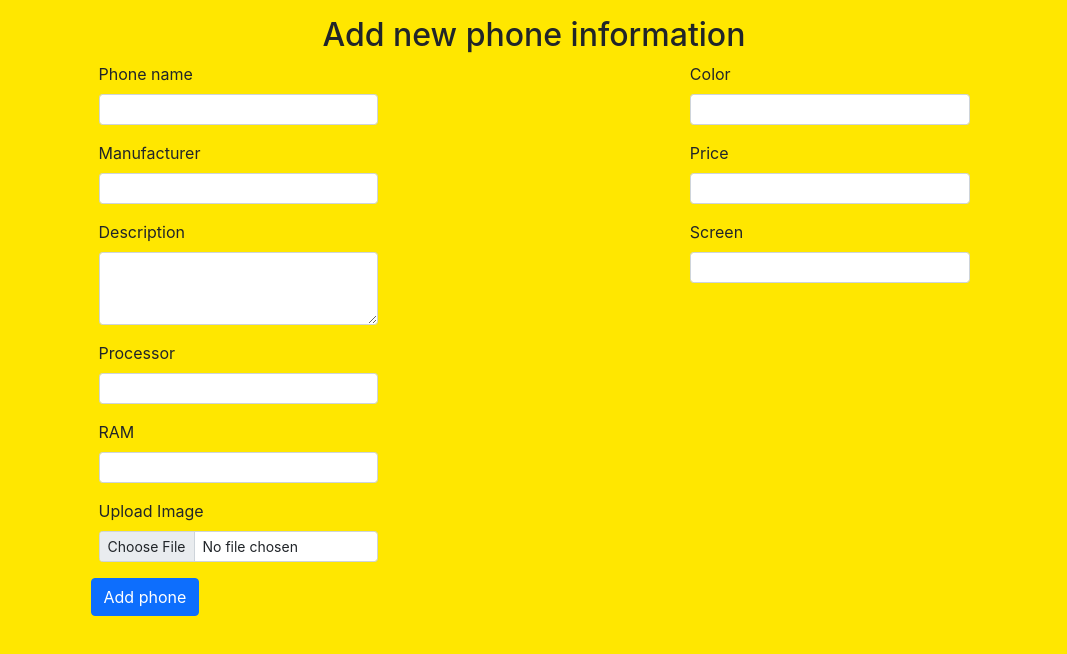
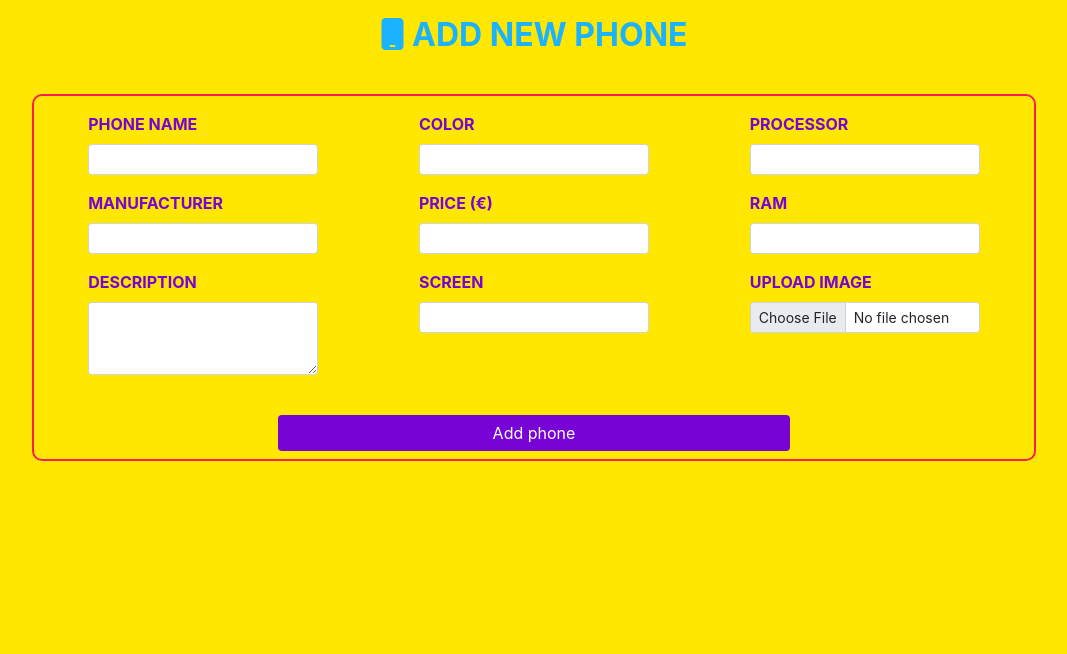
Before and after one commit to acalvom/phone-catalog-react, a React (Create React App) app: page /add in a window 1280 px wide. Shown: the top 654 px of the page, without its empty margins (106-1173 px from the left). Built offline with nearby package versions, Linux system fonts and the light colour scheme.

Commit message:
Refactor code & Improve styles in the form #8

```diff
--- /dev/null
+++ b/src/components/PhoneAdd.css
@@ -0,0 +1,37 @@
+.phone-add-title {
+    color: #1bb3ff;
+    text-align: center;
+    font-weight: bold;
+    font-size: 2em;
+    text-transform: uppercase;
+}
+
+.phone-add-form {
+    margin: 2em 0;
+    border: 2px solid #FC1D55;
+    border-radius: 10px;
+    width: 90%;
+}
+
+.phone-add-form button {
+    background-color: #7703d6;
+    border: none;
+    width: 50%;
+    color: white;
+}
+
+.phone-add-group {
+    width: 75%;
+    margin: 0 auto 1em;
+}
+
+.phone-add-group label {
+    color: #7703d6;
+    text-transform: uppercase;
+    font-weight: bold;
+}
+
+.phone-add-group span {
+    color: #ef2d56;
+    font-size: smaller;
+}
--- a/src/components/PhoneAdd.jsx
+++ b/src/components/PhoneAdd.jsx
@@ -1,6 +1,7 @@
 import React from 'react';
 import {Col, Container, Row} from "react-bootstrap";
 import {useForm} from "react-hook-form";
+import './PhoneAdd.css';
 
 const PhoneAdd = () => {
     const {register, handleSubmit, formState: {errors}} = useForm();
@@ -8,74 +9,72 @@ const PhoneAdd = () => {
 
     return (
         <Container className="d-flex flex-wrap flex-column my-3 mx-auto align-content-center">
-            <h2 className="text-center">Add new phone information</h2>
-            <form onSubmit={handleSubmit(onSubmit)}>
-                <Row className="justify-content-between">
-                    <Col sm={10} md={4} className="mx-2">
-                        <div className="mb-3">
+            <h2 className="phone-add-title"><i className="fa-solid fa-mobile"/> Add new phone</h2>
+            <form onSubmit={handleSubmit(onSubmit)} className="phone-add-form">
+                <Row className="justify-content-between p-3">
+                    <Col sm={10} md={4}>
+                        <div className="phone-add-group">
                             <label htmlFor="phoneName" className="form-label">Phone name</label>
                             <input type="text" className="form-control form-control-sm" id="phoneName"
                                    {...register("phoneName", {required: true})}/>
-                            {errors.phoneName && "Phone name is required"}
+                            {errors.phoneName && <span>Phone name is required</span>}
                         </div>
-                        <div className="mb-3">
+                        <div className="phone-add-group">
                             <label htmlFor="phoneManufacturer" className="form-label">Manufacturer</label>
                             <input type="text" className="form-control form-control-sm" id="phoneManufacturer"
                                    {...register("phoneManufacturer", {required: true})}/>
-                            {errors.manufacturer && "Phone manufacturer is required"}
+                            {errors.manufacturer && <span>Manufacturer is required</span>}
                         </div>
-                        <div className="mb-3">
+                        <div className="phone-add-group">
                             <label htmlFor="phoneDescription" className="form-label">Description</label>
                             <textarea className="form-control form-control-sm" id="phoneDescription" rows="3"
                                       {...register("phoneDescription", {required: true})}/>
-                            {errors.phoneDescription && "Phone description is required"}
+                            {errors.phoneDescription && <span>Phone description is required</span>}
                         </div>
 
                     </Col>
-                    <Col sm={10} md={4} className="mx-2">
-                        <div className="mb-3">
+                    <Col sm={10} md={4}>
+                        <div className="phone-add-group">
                             <label htmlFor="phoneColor" className="form-label">Color</label>
                             <input type="text" className="form-control form-control-sm" id="phoneColor"
                                    {...register("phoneColor", {required: true})}/>
-                            {errors.phoneColor && "Phone color is required"}
+                            {errors.phoneColor && <span>Color is required</span>}
                         </div>
-                        <div className="mb-3">
-                            <label htmlFor="phonePrice" className="form-label">Price</label>
+                        <div className="phone-add-group">
+                            <label htmlFor="phonePrice" className="form-label">Price (€) </label>
                             <input type="text" className="form-control form-control-sm" id="phonePrice"
                                    {...register("phonePrice", {required: true})}/>
-                            {errors.phonePrice && "Phone price is required"}
+                            {errors.phonePrice && <span>Price is required</span>}
                         </div>
-                        <div className="mb-3">
+                        <div className="phone-add-group">
                             <label htmlFor="phoneScreen" className="form-label">Screen </label>
                             <input type="text" className="form-control form-control-sm" id="phoneScreen"
                                    {...register("phoneScreen")}/>
                         </div>
 
                     </Col>
-                    <Col sm={10} md={4} className="mx-2">
-                        <div className="mb-3">
+                    <Col sm={10} md={4}>
+                        <div className="phone-add-group">
                             <label htmlFor="phoneProcessor" className="form-label">Processor</label>
                             <input type="text" className="form-control form-control-sm" id="phoneProcessor"
                                    {...register("phoneProcessor")}/>
                         </div>
-                        <div className="mb-3">
+                        <div className="phone-add-group">
                             <label htmlFor="phoneRam" className="form-label">RAM</label>
                             <input type="text" className="form-control form-control-sm" id="phoneRam"
                                    {...register("phoneRam", {required: true})}/>
-                            {errors.phoneRam && "Phone RAM is required"}
+                            {errors.phoneRam && <span>RAM is required</span>}
                         </div>
-                        <div className="mb-3">
+                        <div className="phone-add-group">
                             <label htmlFor="phoneImage" className="form-label">Upload Image</label>
                             <input type="file" className="form-control form-control-sm" id="phoneImage"
                                    {...register("phoneImage", {required: true})}/>
-                            {errors.phoneImage && "Phone image is required"}
+                            {errors.phoneImage && <span>Image is required</span>}
                         </div>
                     </Col>
                 </Row>
-                <Row>
-                    <div className="mb-3">
-                        <button type="submit" className="btn btn-primary mb-3">Add phone</button>
-                    </div>
+                <Row className="d-flex justify-content-center my-2">
+                    <button type="submit" className="btn">Add phone</button>
                 </Row>
 
 
```
